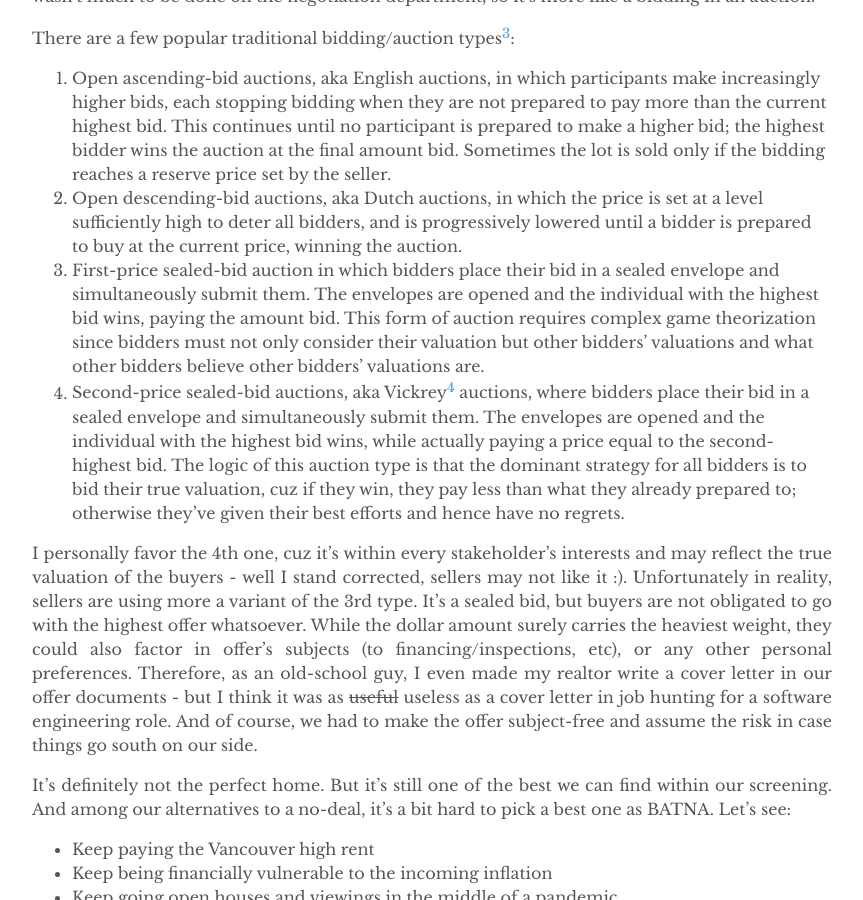
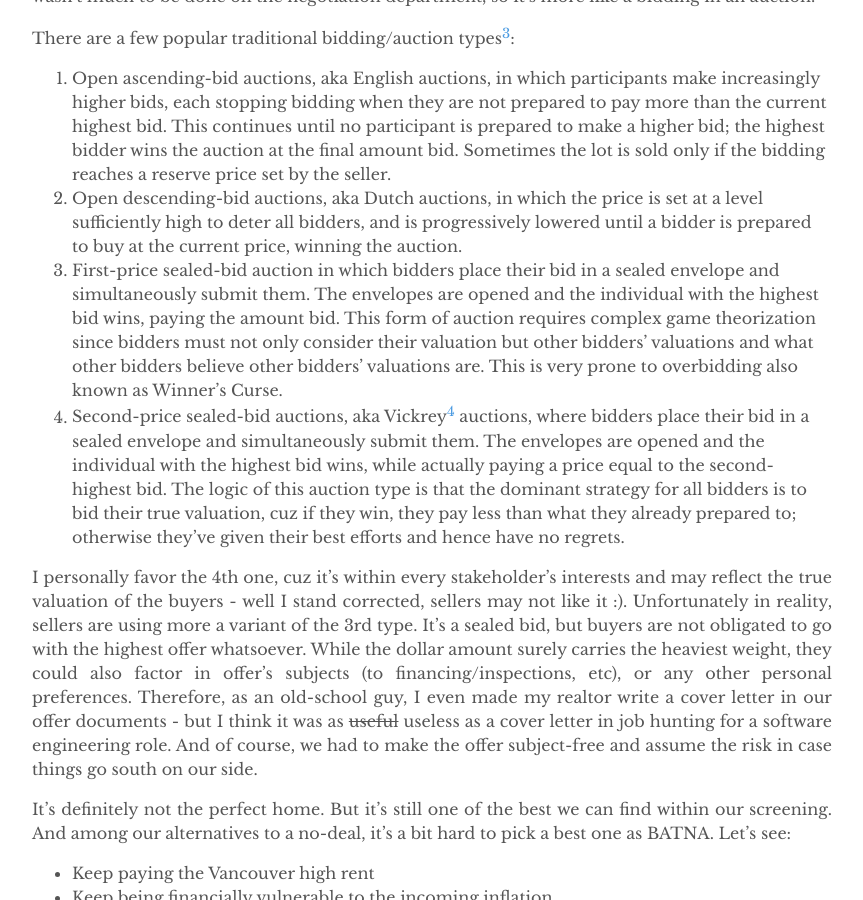
Before and after one commit to yuexiaofeng/yuexiaofeng.github.io, a Jekyll site: the page built from _posts/2021-08-29-batna.md, in a window 1280 px wide and 900 px high, scrolled down 4216 px. Shown: the whole window, without its empty margins (208-1071 px from the left). Built offline with Jekyll 4.4.1, drawn with Linux system fonts in a browser that asks for light colours.

Commit message:
Added more to sealed bidding

```diff
--- a/_posts/2021-08-29-batna.md
+++ b/_posts/2021-08-29-batna.md
@@ -57,7 +57,7 @@ There are a few popular traditional bidding/auction types[^fn3]:
 
 1. Open ascending-bid auctions, aka English auctions, in which participants make increasingly higher bids, each stopping bidding when they are not prepared to pay more than the current highest bid. This continues until no participant is prepared to make a higher bid; the highest bidder wins the auction at the final amount bid. Sometimes the lot is sold only if the bidding reaches a reserve price set by the seller.
 2. Open descending-bid auctions, aka Dutch auctions, in which the price is set at a level sufficiently high to deter all bidders, and is progressively lowered until a bidder is prepared to buy at the current price, winning the auction.
-3. First-price sealed-bid auction in which bidders place their bid in a sealed envelope and simultaneously submit them. The envelopes are opened and the individual with the highest bid wins, paying the amount bid. This form of auction requires complex game theorization since bidders must not only consider their valuation but other bidders' valuations and what other bidders believe other bidders' valuations are.
+3. First-price sealed-bid auction in which bidders place their bid in a sealed envelope and simultaneously submit them. The envelopes are opened and the individual with the highest bid wins, paying the amount bid. This form of auction requires complex game theorization since bidders must not only consider their valuation but other bidders' valuations and what other bidders believe other bidders' valuations are. This is very prone to overbidding also known as Winner's Curse.
 4. Second-price sealed-bid auctions, aka Vickrey[^fn4] auctions, where bidders place their bid in a sealed envelope and simultaneously submit them. The envelopes are opened and the individual with the highest bid wins, while actually paying a price equal to the second-highest bid. The logic of this auction type is that the dominant strategy for all bidders is to bid their true valuation, cuz if they win, they pay less than what they already prepared to; otherwise they've given their best efforts and hence have no regrets.
 
 I personally favor the 4th one, cuz it's within every stakeholder's interests and may reflect the true valuation of the buyers - well I stand corrected, sellers may not like it :). Unfortunately in reality, sellers are using more a variant of the 3rd type. It's a sealed bid, but buyers are not obligated to go with the highest offer whatsoever. While the dollar amount surely carries the heaviest weight, they could also factor in offer's subjects (to financing/inspections, etc), or any other personal preferences. Therefore, as an old-school guy, I even made my realtor write a cover letter in our offer documents - but I think it was as ~~useful~~ useless as a cover letter in job hunting for a software engineering role. And of course, we had to make the offer subject-free and assume the risk in case things go south on our side.
```
